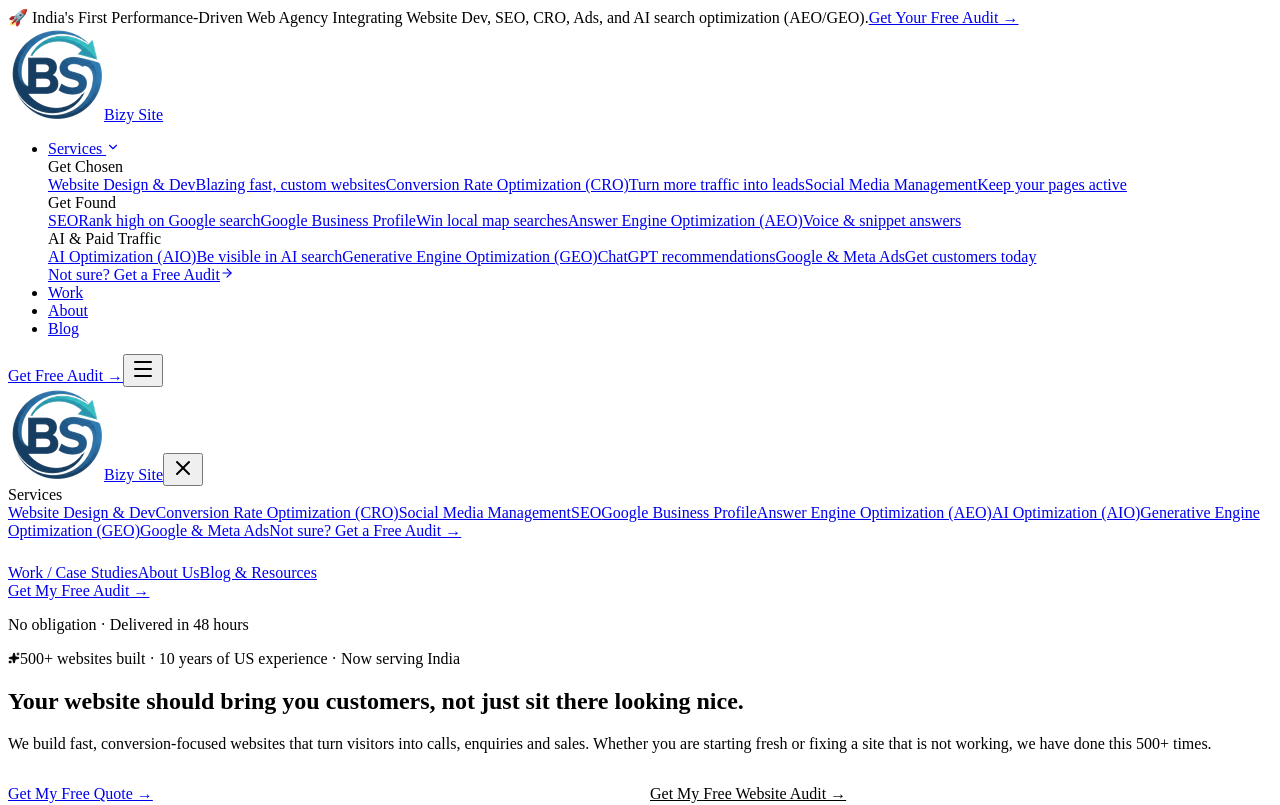
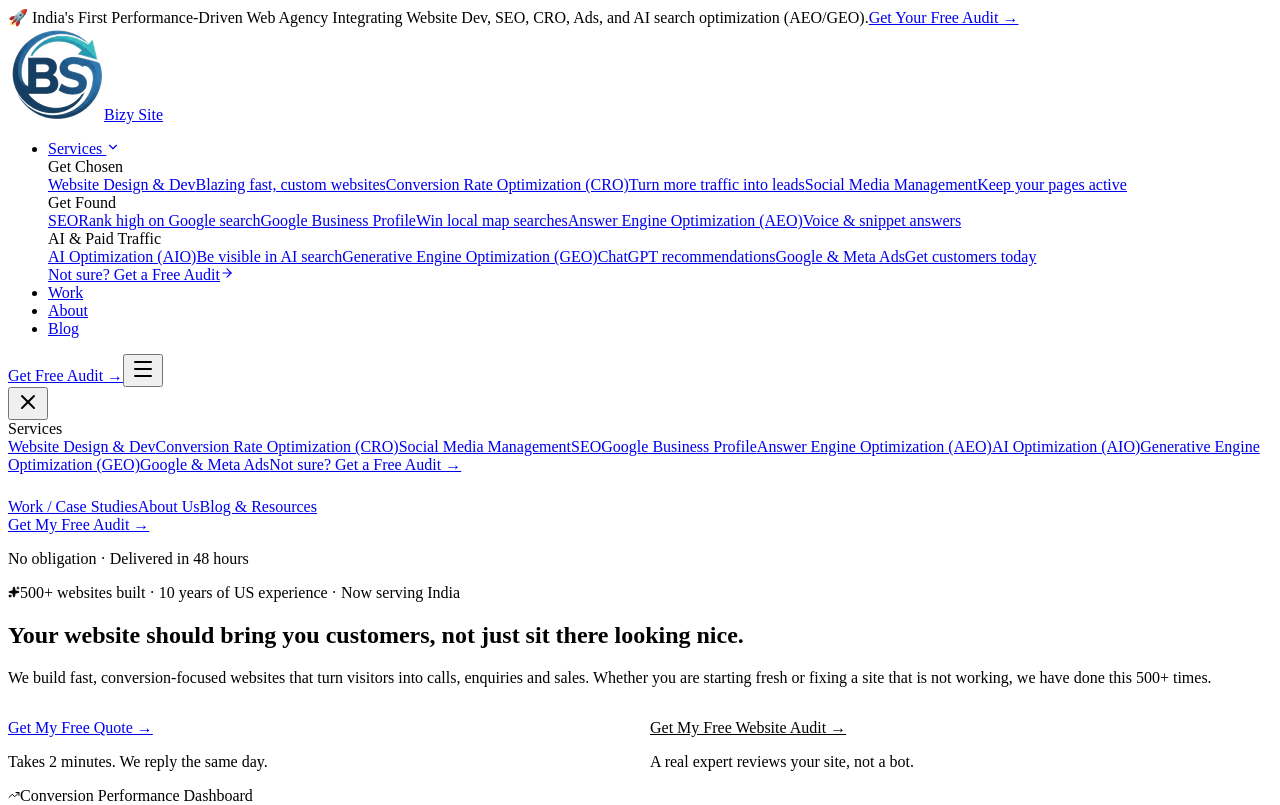
Before and after one commit to ramchandev/bizysite-india, a Next.js app: page / in a window 1280 px wide. Shown: the top 805 px of the page. Built offline with nearby package versions, Linux system fonts and the light colour scheme; no server answers.

Commit message:
nav-update

```diff
--- a/src/components/Header.tsx
+++ b/src/components/Header.tsx
@@ -149,11 +149,7 @@ export default function Header({ currentPage }: HeaderProps) {
 
       {/* Mobile navigation overlay */}
       <div className={`mobile-nav-overlay ${isMobileMenuOpen ? "open" : ""}`}>
-        <div className="mobile-nav-header">
-          <Link href="/" className="nav-logo" onClick={() => setIsMobileMenuOpen(false)}>
-            <img src="/Bizy_Site_Logo.png" alt="Bizy Site Logo" className="nav-logo-img" />
-            <span>Bizy Site</span>
-          </Link>
+        <div className="mobile-nav-header" style={{ justifyContent: "flex-end" }}>
           <button className="hamburger-btn" onClick={() => setIsMobileMenuOpen(false)}>
             <X size={24} />
           </button>
```
